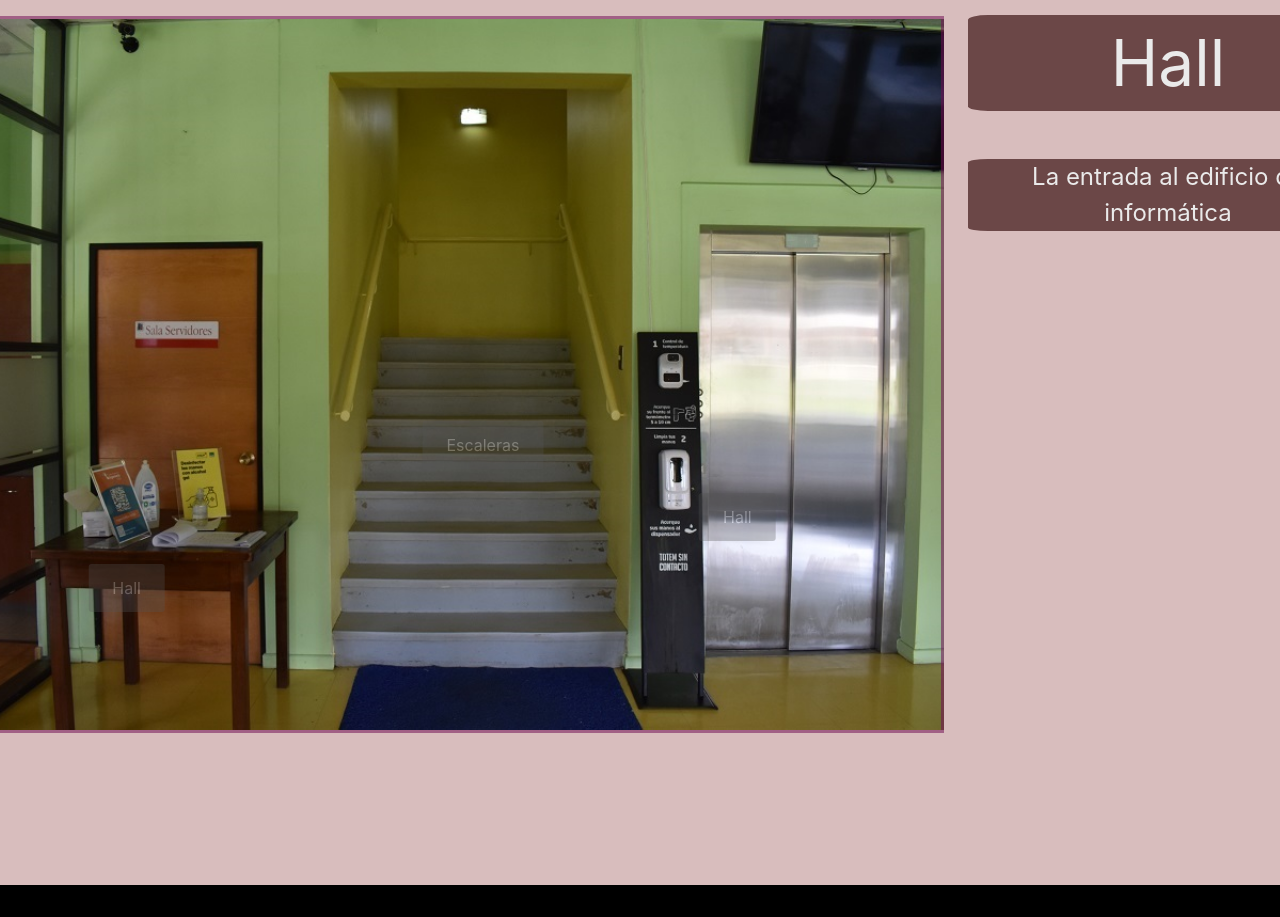
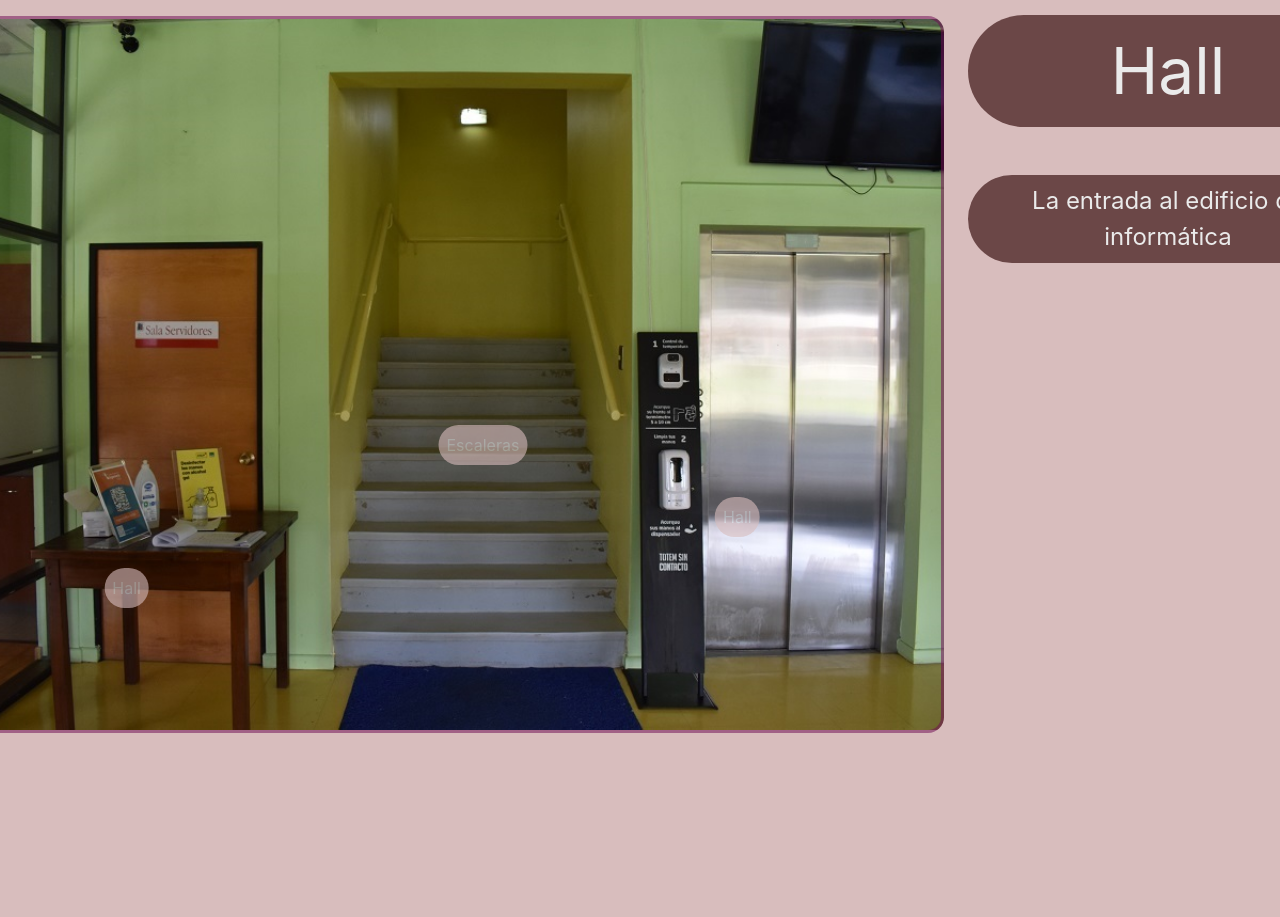
Before and after one commit to maximilianoide/INFO104-tour-informatica, a Next.js app: page /page1 in a window 1280 px wide. Shown: the top 917 px of the page. Before the commit the page ends 885 px from the top, so only its background shows below. Built offline with nearby package versions, Linux system fonts and the light colour scheme.

Commit message:
enchulado

```diff
--- a/pages/page1.js
+++ b/pages/page1.js
@@ -25,7 +25,7 @@ export default function Page1({ data }) {
   return (
     <div className="container">
       <Head>
-        <title>Perro Panson</title>
+        <title>Tour Edificio Informática</title>
       </Head>
       <Escena escenas={data}></Escena>
     </div>
--- a/styles/style.css
+++ b/styles/style.css
@@ -193,14 +193,14 @@ code {
 
 .botonMovedor {
   position: absolute;
-  opacity: 0.3;
-  background-color: #555;
-  color: white !important;
-  font-size: 16px;
-  padding: 12px 24px;
+  opacity: 0.6;
+  color: #eaeaea;
+  background-color: #d8bdbd;
+  font-size: 1rem;
+  padding: 0.5rem 0.5rem;
   border: none;
   cursor: pointer;
-  border-radius: 3px;
+  border-radius: 4rem;
   text-align: center;
   transform: translate(-50%, -50%);
 }
@@ -213,6 +213,7 @@ code {
   height: 44.8rem;
   background-size: cover;
   background-repeat: no-repeat;
+  border-radius: 1rem;
 }
 /*@media (max-width: 768px) {
   #imagen {
@@ -268,8 +269,9 @@ td {
   text-align: center;
   text-size-adjust: auto;
   background-color: #6b4747;
-  border-radius: 5%;
+  border-radius: 4rem;
   width: 25rem;
+  padding: 0.5rem 0.5rem;
 }
 .desc {
   position: relative;
@@ -280,6 +282,7 @@ td {
   text-align: center;
   text-size-adjust: auto;
   background-color: #6b4747;
-  border-radius: 5%;
+  border-radius: 4rem;
   width: 25rem;
+  padding: 0.5rem 0.5rem;
 }
```
